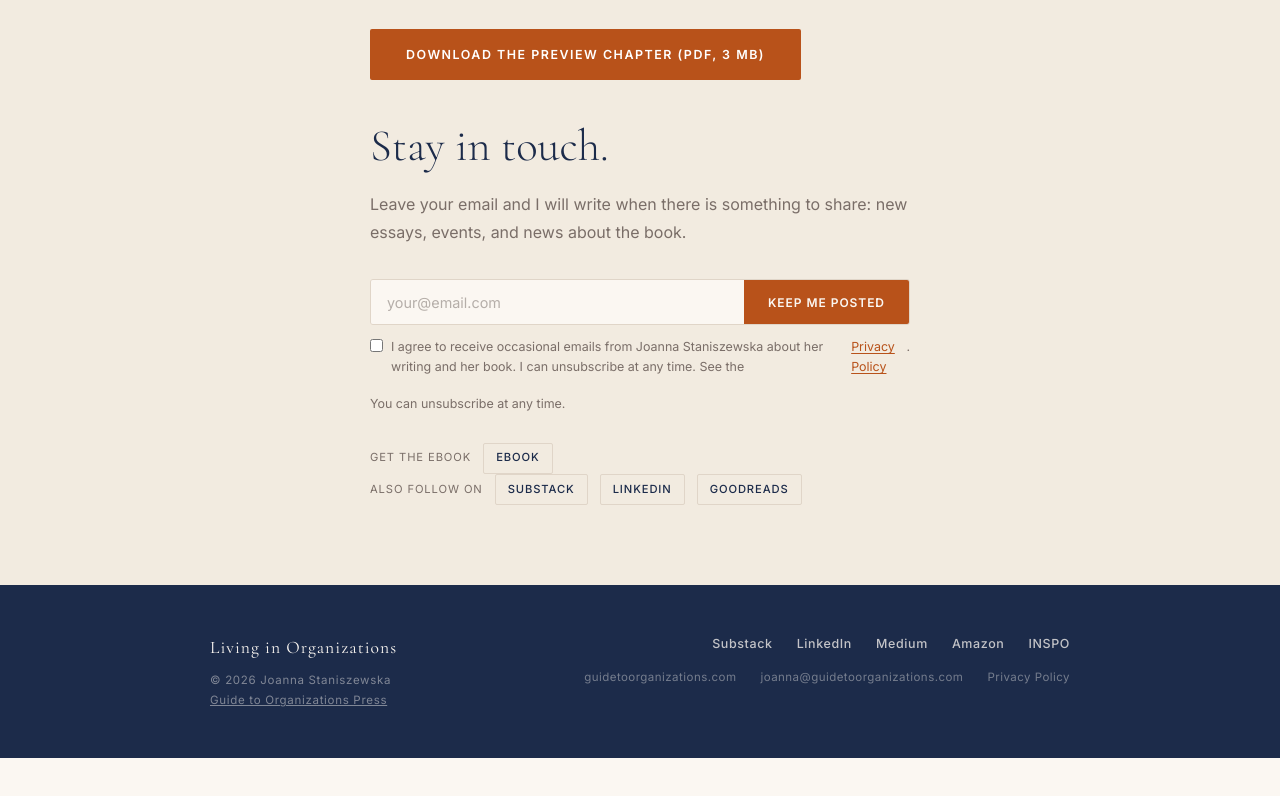
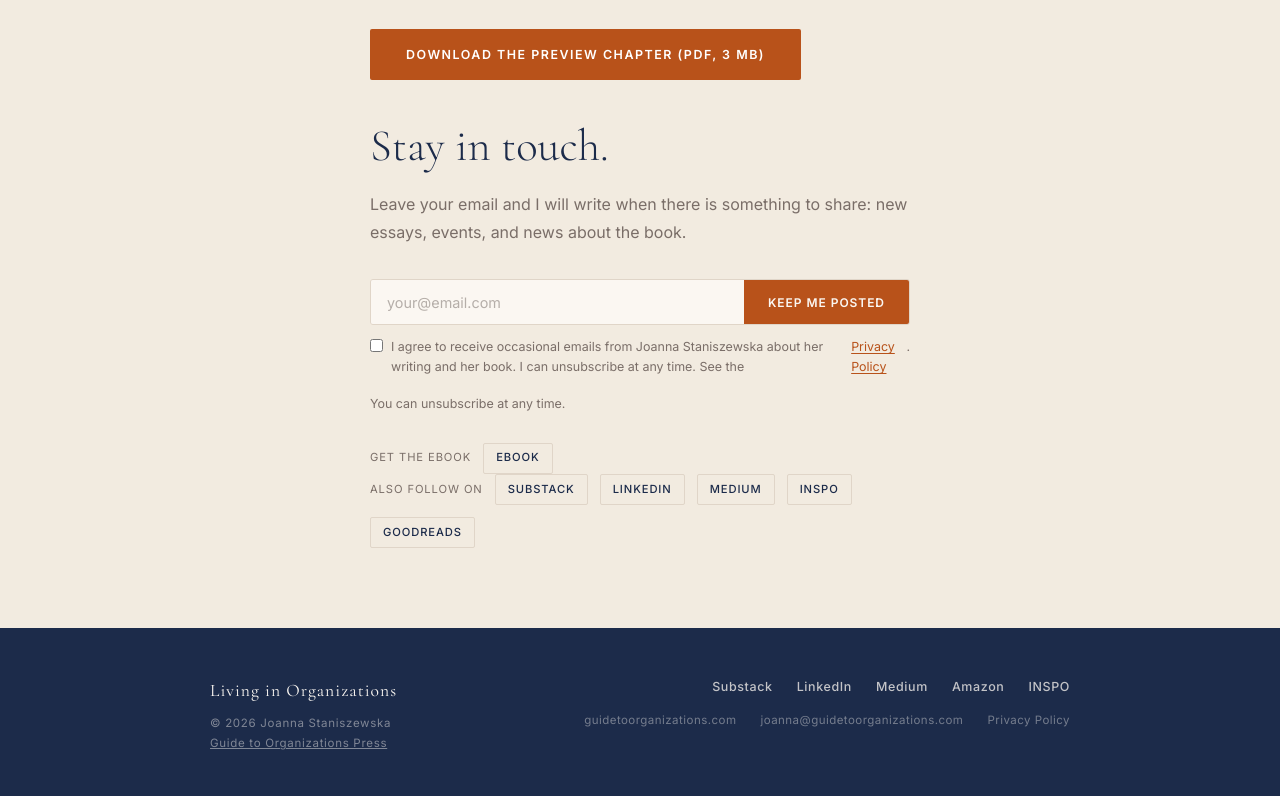
Before and after one commit to jstaniszewska-101/guide-to-organizations-book, a plain HTML site: page index.html in a window 1280 px wide. Shown: the part 5012-5808 px from the top of the page. Before the commit the page ends 5770 px from the top, so only its background shows below. Drawn offline with Linux system fonts and the light colour scheme.

Commit message:
Add Medium and INSPO to Also follow on
Co-Authored-By: Claude Sonnet 5.5 <noreply@anthropic.com>

```diff
--- a/index.html
+++ b/index.html
@@ -307,6 +307,8 @@
         <span>Also follow on</span>
         <a href="https://joannastaniszewska.substack.com?utm_source=book-page" target="_blank" rel="noopener" class="btn-platform">Substack</a>
         <a href="https://www.linkedin.com/in/joannastaniszewska/" target="_blank" rel="noopener" class="btn-platform">LinkedIn</a>
+        <a href="https://medium.com/@j.staniszewska" target="_blank" rel="noopener" class="btn-platform">Medium</a>
+        <a href="https://app.inspo.expert/id/joanna?userID=752" target="_blank" rel="noopener" class="btn-platform">INSPO</a>
         <a href="https://www.goodreads.com/book/show/265040933-living-in-organizations" target="_blank" rel="noopener" class="btn-platform">Goodreads</a>
       </div>
     </div>
```
